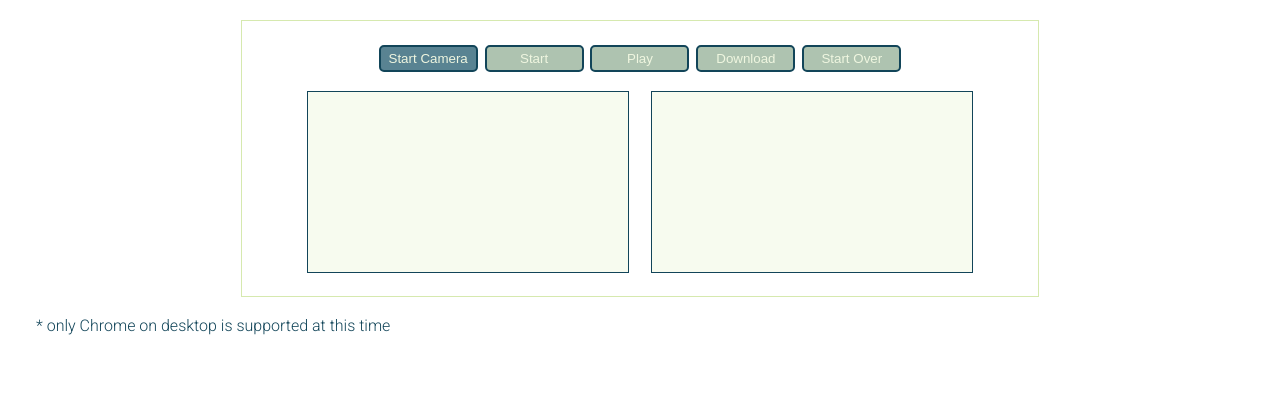
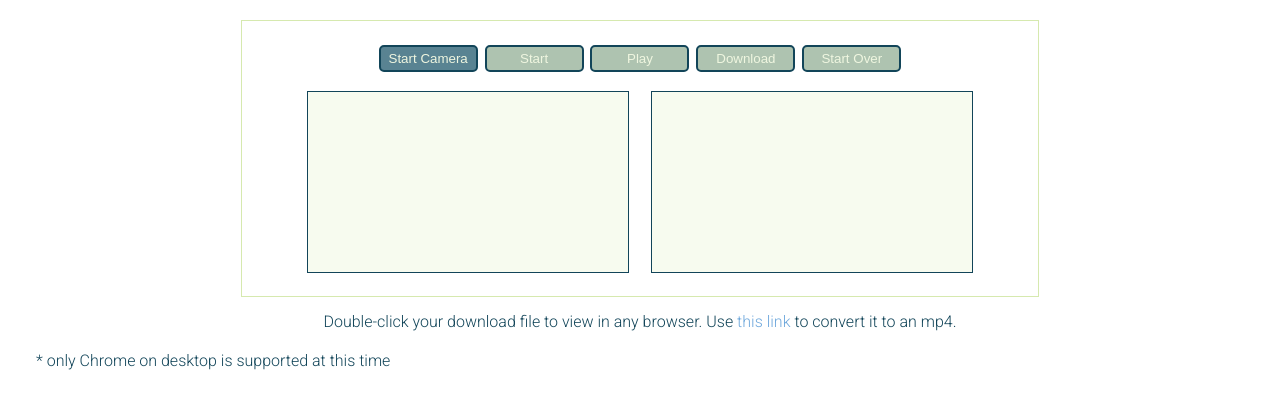
Before and after one commit to ryanmeinzer/WebRTC-recorder, a plain HTML site: page index.html in a window 1280 px wide. Shown: the part 165-574 px from the top of the page. Drawn offline with Linux system fonts and the light colour scheme.

Commit message:
included link for file conversion

```diff
--- a/css/main.css
+++ b/css/main.css
@@ -111,6 +111,10 @@ div#container {
   justify-content: center;
   align-items: center;
   align-content: center;
+}
+
+div#conversion {
+  text-align: center;
 }
 
 div#disclaimer {
--- a/index.html
+++ b/index.html
@@ -59,7 +59,13 @@
         </div>
 
     </div>
-
+    <div id="conversion">
+        <p>
+            Double-click your download file to view in any browser. Use
+            <a href="https://www.freeconvert.com/webm-to-mp4">this link</a>
+            to convert it to an mp4.
+        </p>
+    </div>
     <div id="disclaimer">
         <p>* only Chrome on desktop is supported at this time</p>
     </div>
```
